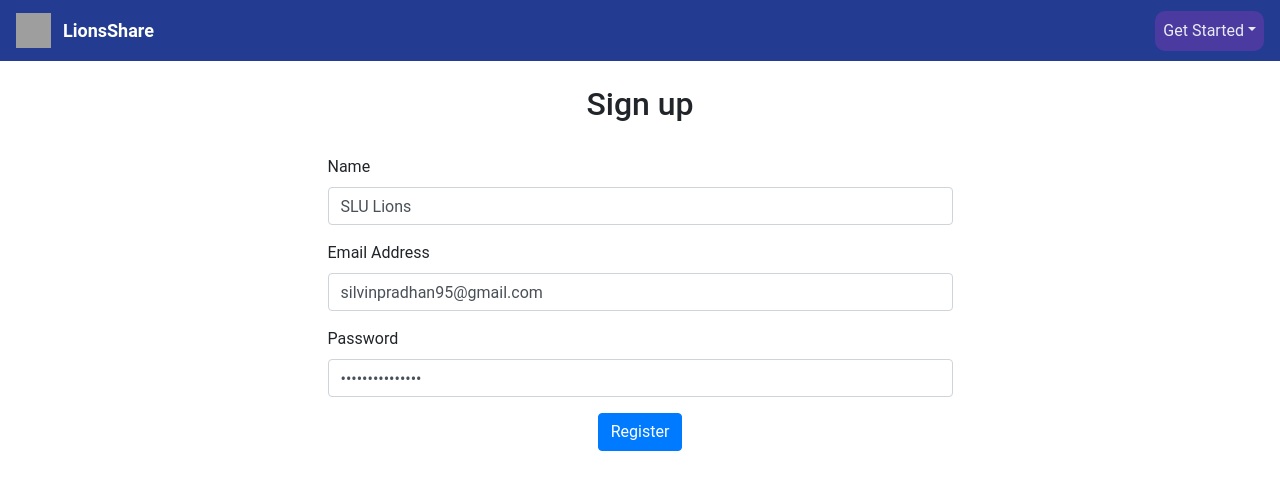
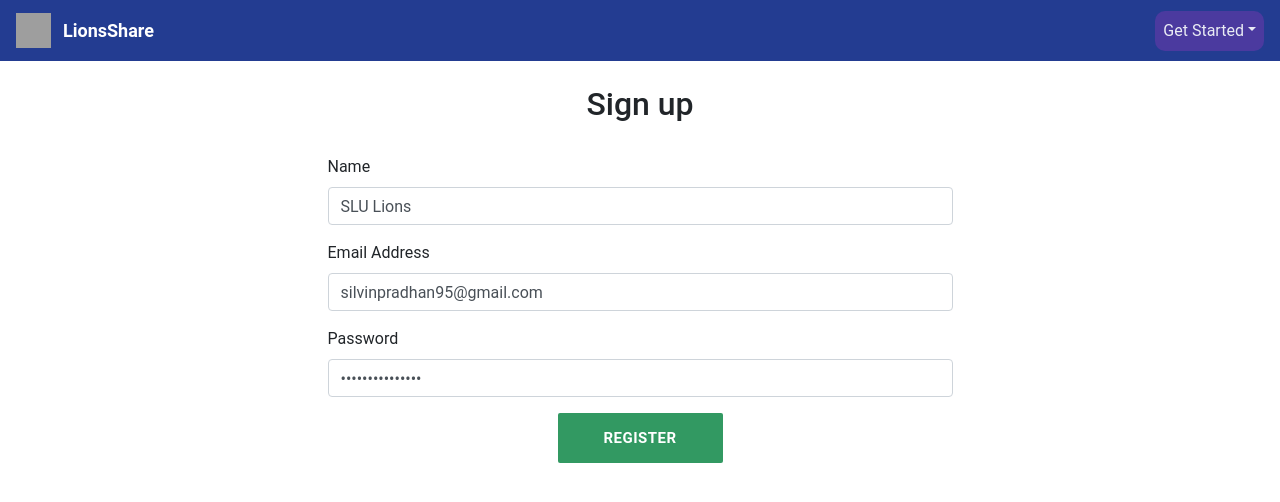
Before and after one commit to SilvinPradhan/LionsShareBlog, a Next.js app in the folder client/: page /signup in a window 1280 px wide. Shown: the top 502 px of the page. Built offline with nearby package versions, Linux system fonts and the light colour scheme; grey boxes are pictures that could not be loaded.

Commit message:
created a re-usable custom button component

```diff
--- a/client/components/Component.module.css
+++ b/client/components/Component.module.css
@@ -27,3 +27,26 @@
 .Toggle_Start:hover {
 	opacity: 1;
 }
+
+.custom_button {
+	min-width: 165px;
+	width: auto;
+	height: 50px;
+	letter-spacing: 0.5px;
+	line-height: 50px;
+	padding: 0 35px 0 35px;
+	font-size: 15px;
+	background-color: #329962;
+	color: white;
+	text-transform: uppercase;
+	font-weight: bolder;
+	border-radius: 2px;
+	border: none;
+	cursor: pointer;
+}
+
+.custom_button:hover {
+	background-color: white;
+	color: #329962;
+	border: 1px solid #329962;
+}
--- a/client/components/auth/SignUp.component.jsx
+++ b/client/components/auth/SignUp.component.jsx
@@ -3,6 +3,8 @@ import { signup, isAuthenticated } from '../../actions/auth'
 import { ToastContainer, toast } from 'react-toastify';
 import 'react-toastify/dist/ReactToastify.css';
 import Router from 'next/router'
+import CustomButton from '../custom-button/custom-button.component';
+import styles from '../Component.module.css'
 
 const SignUpComponent = () => {
     const [values, setValues] = useState({
@@ -48,6 +50,9 @@ const SignUpComponent = () => {
     const showError = () => (error ? <div className="alert alert-danger"> {error}</div> : "");
     const showMessage = () => (message ? <div className="alert alert-info"> {message}</div> : "");
 
+    // Button Disabled if the fields are empty..
+    const isEnabled = email.length > 0 && password.length > 0
+
     const signupForm = () => {
         return (
             <form onSubmit={handleSubmit}>
@@ -66,7 +71,7 @@ const SignUpComponent = () => {
                 </div>
                 {/* Submit */}
                 <div className="form-group col text-center">
-                    {loading ? (<img src="/spinner.png" width="100px" height="100px" alt="Loading..." />) : (<button className="btn btn-primary">Register</button>)}
+                    {loading ? (<img src="/spinner.png" width="100px" height="100px" alt="Loading..." />) : (<CustomButton type="submit" className={styles.custom_button} disabled={!isEnabled}>Register</CustomButton>)}
                 </div>
             </form>
         )
--- /dev/null
+++ b/client/components/custom-button/custom-button.component.jsx
@@ -0,0 +1,11 @@
+import React from 'react'
+
+const CustomButton = ({ children, ...otherProps }) => {
+    return (
+        <button className='custom-button' {...otherProps}>
+            {children}
+        </button>
+    )
+}
+
+export default CustomButton
```
Also changed, not shown: client/components/auth/SignIn.component.jsx (+6 -3 lines), 2 other files (tests, documents, lock files or other folders). Lines whose indentation alone changed are shown as unchanged.
